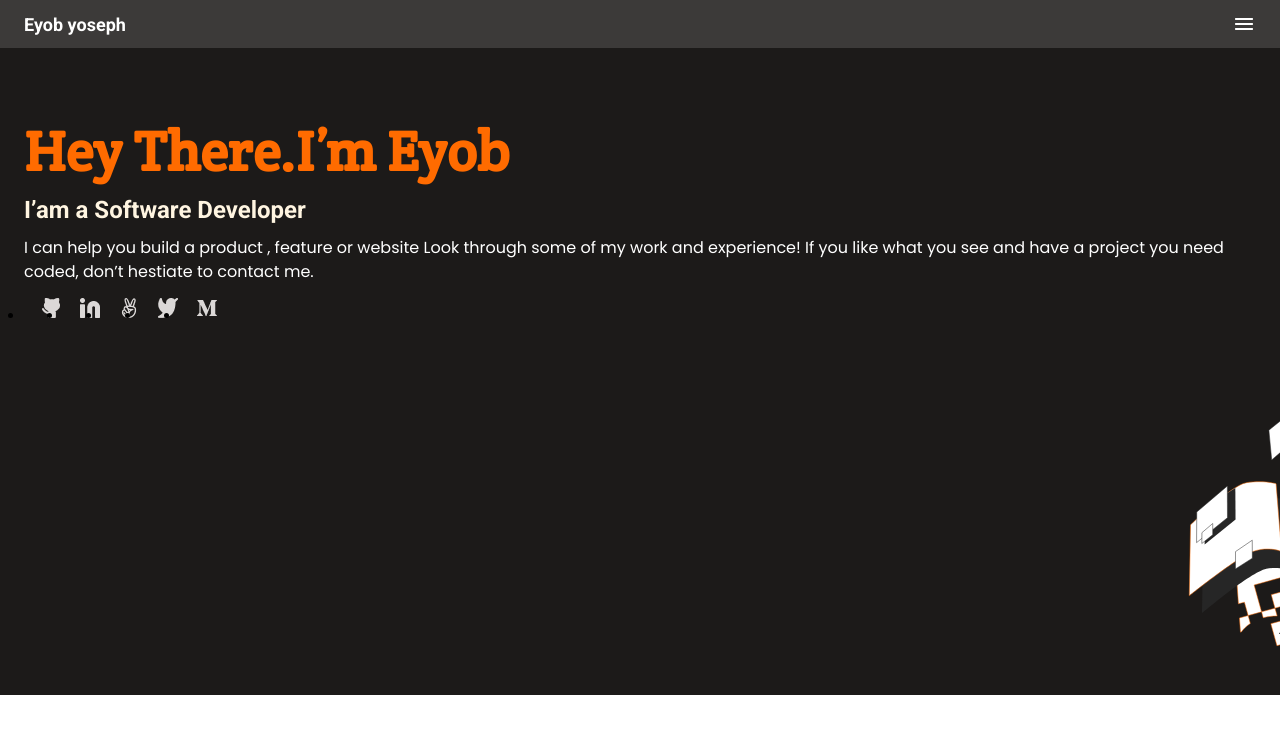
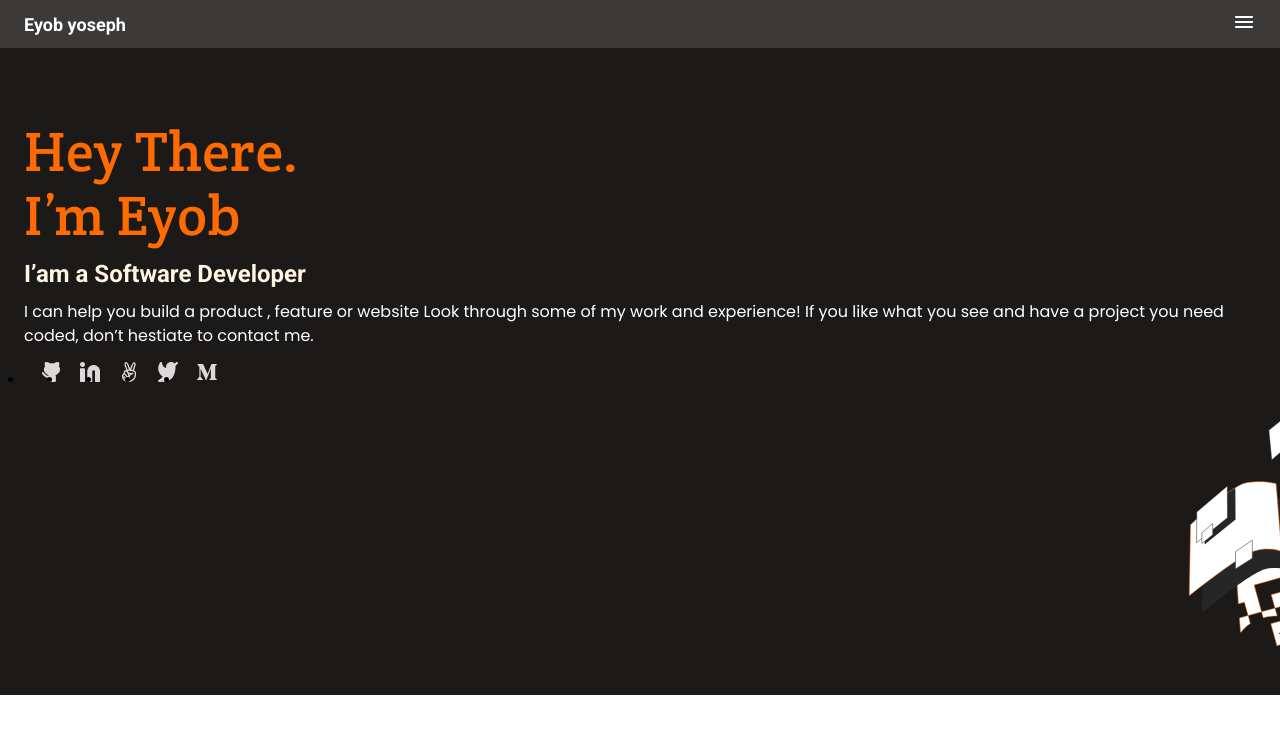
Before and after one commit to eyobyoseph/Eyob-portfolio, a website: page index.html in a window 1280 px wide. Drawn offline with Linux system fonts and the light colour scheme.

Commit message:
Add modified index.html and stle.css file

```diff
--- a/index.html
+++ b/index.html
@@ -14,15 +14,15 @@
   <link href="https://fonts.googleapis.com/css2?family=Poppins:wght@400;500;700&display=swap" rel="stylesheet">
 </head>
 <body>
-  <header>
-    <nav class="menu-bar">
-      <a class="name" href="#">Eyob yoseph</a>
+  <header class="menu-bar">
+    <div><a class="name" href="#">Eyob yoseph</a></div>
+    <nav>
       <img class="humburger" src="img/Icon - Menu.png" alt="">
     </nav>
   </header>
   <main>
     <section class="intro-page">
-     <h1 class="greeting"> Hey There.I’m Eyob</h1>
+     <h1 class="greeting"> Hey There.<span class="span-text">I’m Eyob</span></h1>
      <h3 class="job">I’am a Software Developer</h3>
      <p class="job-description">I can help you build a product , feature or website Look through some of my work and experience! If you like what you see and have a project you need coded,
       don’t hestiate to contact me.</p>
--- a/style.css
+++ b/style.css
@@ -44,11 +44,17 @@
 }
 
 .greeting {
-  font-family: 'Crete Round', serif;
+  width: 327px;
+  font-family: 'Crete Round', sans-serif;
+  font-weight: 400;
   font-size: 56px;
   line-height: 64px;
+  letter-spacing: 0.37px;
   color: #ff6b00;
-  width: 95%;
+}
+
+.span-text {
+  display: block;
 }
 
 .job {
```
